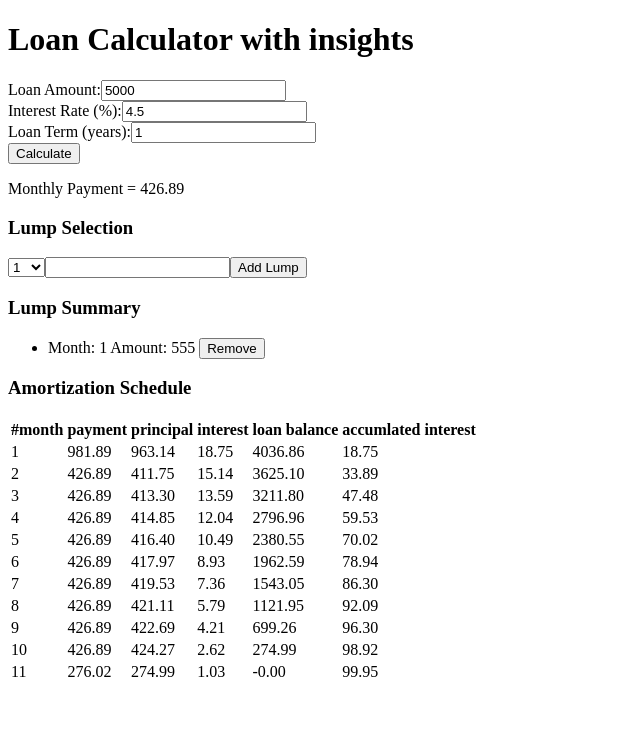
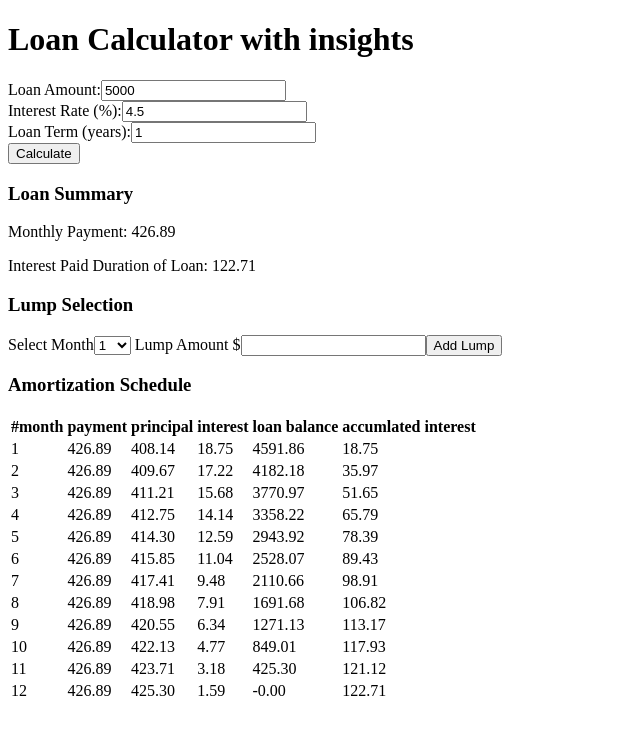
Before and after one commit to sanvirk99/loan-app, a React (Vite) app: page / in a window 1280 px wide. Shown: the top 734 px of the page, without its empty margins (0-640 px from the left). Built offline with nearby package versions, Linux system fonts and the light colour scheme.

Commit message:
lump selection input validation added, left to do is input component validation

```diff
--- a/src/Amortization.jsx
+++ b/src/Amortization.jsx
@@ -45,6 +45,8 @@ function arrayFactoryLumps(loan_amount, annualInterestRate, loanTermYears,lumps)
   let loan_balance=loan_amount;
   let total_interest=0;
   let i=0;
+
+  let lumps_applied=[]
   while(loan_balance>0){
 
     if(payment>loan_balance){ //should be triggered when the last payment is less than the principal
@@ -60,8 +62,11 @@ function arrayFactoryLumps(loan_amount, annualInterestRate, loanTermYears,lumps)
     total_interest+=interest;
     loan_balance=loan_balance-towardsPrincipal;
     arr.push(new monthlyPayment(payment+lump,towardsPrincipal,interest,(i+1),loan_balance,total_interest))
+    lumps_applied.push(i+1);
     i++;
   }
+
+  const filteredLumps=lumps.filter((lump)=>!lumps_applied.includes(lump.month));
 
   return arr;
 
@@ -81,7 +86,7 @@ const Amortization = (props) => {
     const payments=props.payments;
     const setPayments=props.setPayments;
     const lumps=props.lumps; //only read lumps which will change the payments
-
+    //const setLumps=props.setLumps;  //only set lumps which will change the payments
     useEffect(() => {
         let paymentArray = arrayFactoryLumps(loanAmount, interestRate, loanTermYear,lumps);
         console.log(paymentArray);
--- a/src/App.jsx
+++ b/src/App.jsx
@@ -4,299 +4,15 @@ import Input from './Input'
 import Amortization from './Amortization'
 import LumpSelection from './LumpSelection'
 
-// function calculateMonthlyPayment(principal, annualInterestRate, loanTermYears) {
-//   loanTermYears=Math.floor(loanTermYears);
-//   const monthlyInterestRate = (annualInterestRate/100) / 12 ;
-//   const numberOfPayments = loanTermYears * 12;
 
-//   const monthlyPayment = principal * monthlyInterestRate / (1 - Math.pow(1 + monthlyInterestRate, -numberOfPayments));
-//   return monthlyPayment;
-// }
+function calculateMonthlyPayment(principal, annualInterestRate, loanTermYears) {
+  loanTermYears = Math.floor(loanTermYears);
+  const monthlyInterestRate = (annualInterestRate / 100) / 12;
+  const numberOfPayments = loanTermYears * 12;
 
-// function currentMonthPayment(principal,annualInterestRate,months){
-
-//   const monthlyInterestRate = (annualInterestRate/100) / 12 ;
-//   const numberOfPayments = months;
-
-//   const monthlyPayment = principal * monthlyInterestRate / (1 - Math.pow(1 + monthlyInterestRate, -numberOfPayments));
-//   return monthlyPayment;
-
-
-// }
-
-// // Function to calculate interest for a specific month
-// function calculateInterestForMonth(remainingPrincipal, annualInterestRate) {
-//   const monthlyInterestRate = annualInterestRate / 12 / 100;
-
-//   const interestPayment = remainingPrincipal * monthlyInterestRate;
-
-//   return interestPayment;
-// }
-
-
-
-// function calculatePrincipal(total,interest){
-
-//   return (total-interest);
-// }
-
-
-
-// function arrayFactory(principal, annualInterestRate, loanTermYears){
-//   loanTermYears=Math.floor(loanTermYears)
-//   let months=loanTermYears*12;
-//   let arr=[];
-//   let payment=currentMonthPayment(principal,annualInterestRate,months)
-//   let total_interest=0;
-//   for(let i=0;i<months;i++){
-
-//     if(payment>principal){
-//       console.log(principal);
-//       payment=currentMonthPayment(principal,annualInterestRate,months-i)
-//       console.log(payment);
-//     }
-//     let interest=calculateInterestForMonth(principal,annualInterestRate)
-//     let towardsPrincipal=payment-interest;
-//     total_interest+=interest;
-//     principal=principal-towardsPrincipal;
-//     arr.push(new monthlyPayment(payment,towardsPrincipal,interest,(i+1),principal,total_interest))
-
-//   }
-
-//   return arr;
-// }
-// function monthlyPayment(payment,principal,interest,month,loan_balance,interest_paid) {
-
-//   this.month= month;
-//   this.payment = payment;
-//   this.principal = principal;
-//   this.interest = interest;
-//   this.loan_balance=loan_balance;
-//   this.interest_paid=interest_paid
-// }
-
-
-// //check boundries
-function lumpArrayFactory(arr,month,lump,interestRate){
-
-  //copy the array < then the month , update amounts
-  const sliceArr=arr.slice(0,month-1).map(item => {
-    return{...item}
-  })
-  console.log('lump factory')
-  console.log(arr);
-  console.log(month)
-  console.log(sliceArr)
-  console.log(sliceArr[sliceArr.length-1].loan_balance)
-
-  //create the new payment and adjust the balacne for the nth month
-  //create the next based on the this month unitil balacne 0
-
-  const lastItem = arr[sliceArr.length];
-  let newTranscation = new monthlyPayment(lastItem.payment + Number(lump), lastItem.principal + Number(lump), lastItem.interest, lastItem.month, lastItem.loan_balance - lump, lastItem.total_interest);
-  sliceArr.push(newTranscation);
-
-  let payment=arr[0].payment //keeping same payment
-
-  while(sliceArr[sliceArr.length-1].loan_balance>0){
-
-    let last=sliceArr[sliceArr.length-1];
-    let monthLeft=arr.length-last.month;
-    if(payment>last.loan_balance){
-      console.log(last.loan_balancel);
-      payment=currentMonthPayment(last.loan_balance,interestRate,1)
-      console.log(payment);
-    }
-    let interest=calculateInterestForMonth(last.loan_balance,interestRate);
-    let paidToPrincipal=payment-interest;
-    newTranscation=new monthlyPayment(payment,paidToPrincipal,interest,last.month+1,last.loan_balance-paidToPrincipal,last.total_interest+interest);
-    sliceArr.push(newTranscation);
-
-
-
-  }
-
-  console.log(sliceArr)
-  return sliceArr
-
-
+  const monthlyPayment = principal * monthlyInterestRate / (1 - Math.pow(1 + monthlyInterestRate, -numberOfPayments));
+  return monthlyPayment;
 }
-
-
-// const List = (props) => {
-//   const payments = props.payments;
-//   const setPayments=props.setPayments;
-//   const interestRate=props.interestRate;
-//   const [lumps,setLumps]=useState([]); // this is for the history aspect
-//   const [input,setInputs]=useState([]);
-
-//   useEffect(()=>{
-
-//     //if payments change then input must be cleared and new index must be genereated
-//     let temp=payments.map(payment => {
-//       return 0
-//     })
-
-//     setInputs(temp)
-
-//   },[payments])
-
-
-//   const addLump=(month,payment,event)=>{
-//     console.log(month)
-//     console.log(payment)
-//     console.log(input[month-1])
-//     let lumpPayment=input[month-1]
-
-//     let tempLumps=[...lumps]
-//     let prevlump=tempLumps.find(lump => {return lump.month===month})
-
-//     if(prevlump){
-//       prevlump.amount+=Number(lumpPayment)
-
-//     }else{
-//       let lumpAddition = {
-//         month: month,
-//         amount: Number(lumpPayment),
-//       }
-//       tempLumps.push(lumpAddition)
-//     }
-
-//     let temp=lumpArrayFactory( payments.map(item=>{
-//       return {...item}
-//     }),month,lumpPayment,interestRate)
-//     //i need to add the lump sum payment update the priciple at that point and update the values after that month
-//     setPayments(temp)
-//     setLumps(tempLumps)
-//   }
-
-//   const handelInput=(month,event)=>{
-//     let temp=[...input]
-//     temp[month-1]=event.target.value;
-//     setInputs(temp)
-
-//   }
-
-//   return (<>
-//     <div>
-//       {lumps.length > 0 && (
-//         <>
-//           <p>Lump payments added</p>
-//           <ul>
-//             {lumps.map(payment => {
-//               return <li key={payment.month}>{`${payment.amount} $ added to month ${payment.month}`}</li>
-//             })
-//             }
-//           </ul>
-//         </>
-//       )
-//       }
-//     </div>
-//     <table>
-//       <thead>
-//         <tr>
-//           <th>#month</th>
-//           <th>payment</th>
-//           <th>principal</th>
-//           <th>intrest</th>
-//         </tr>
-//       </thead>
-//       <tbody>
-//         {payments.map((item) => (
-//           <tr key={item.month}>
-//             <td>{item.month}</td>
-//             <td>{(item.payment).toFixed(2)}</td>
-//             <td>{(item.principal).toFixed(2)}</td>
-//             <td>{(item.interest).toFixed(2)}</td>
-//             <td><input
-//               type='number'
-//               value={input[item.month-1]||''}
-//               onChange={(event)=>handelInput(item.month,event)}
-//               >
-//             </input>
-//             <button onClick={(event) => addLump(item.month,item.payment,event)}>Add Lump</button>
-//             </td>
-//           </tr>
-//         ))}
-//       </tbody>
-//     </table>
-
-
-//   </>)
-// }
-
-
-
-// const Calculator= (props) =>{
-
-//   const [loanAmount, setLoanAmount] = useState(5000);
-//   const [interestRate, setInterestRate] = useState(4.5);
-//   const [loanTerm, setLoanTerm] = useState(1);
-//   const [loanTermMonth,setLoanTermMonth]= useState(60)
-//   const [info, setInfo] =useState('enter loan information')
-//   const [payments,setPayments]=useState([])
-
-//   useEffect(()=>{
-
-//     let monthlyPayment = calculateMonthlyPayment(loanAmount,interestRate,loanTerm)
-//     let interest=calculateInterestForMonth(loanAmount,interestRate)
-//     let principal=calculatePrincipal(monthlyPayment,interest)
-//     if(!isNaN(monthlyPayment) && isFinite(monthlyPayment)){
-
-//       let arr=arrayFactory(loanAmount,interestRate,loanTerm)
-//       setPayments(arr)
-//     }
-
-//   },[loanAmount,interestRate,loanTerm])
-
-//   useEffect(()=>{ //if payments is updated then this triggerent to recalculate
-
-//     let summary={
-//       total_amount: 0,
-//       total_interest: 0
-//     }
-
-//     payments.reduce((sum,transcation)=>{
-//       sum.total_amount+=transcation.payment;
-//       sum.total_interest+=transcation.interest;
-//       return sum;
-//     },summary)
-
-//     setInfo(`Total amount paid: ${(summary.total_amount).toFixed(2)}, Total interest paid: ${(summary.total_interest).toFixed(2)}`)
-//   },[payments])
-
-//   const handleLoanAmountChange = (event) => {
-//     setLoanAmount(event.target.value);
-//   };
-
-//   const handleInterestRateChange = (event) => {
-//     setInterestRate(event.target.value);
-//   };
-
-//   const handleLoanTermChange = (event) => {
-//     setLoanTerm(event.target.value);
-//   };
-
-//   const handleSubmit = (event) => {
-//     event.preventDefault();
-//     // Handle form submission here
-//     console.log('Loan Amount:', loanAmount);
-//     console.log('Interest Rate:', interestRate);
-//     console.log('Loan Term:', loanTerm);
-
-
-
-//   };
-
-//   return (
-
-//     <></>
-
-//   );
-
-
-// }
-
 
 function App() {
 
@@ -305,9 +21,36 @@ function App() {
   const [interestRate, setInterestRate] = useState(4.5);
   const [loanTermYear, setLoanTermYear] = useState(1);
   const [monthlyPayment, setMonthlyPayment] = useState(0);
-
+  const [totalPayment, setTotalPayment] = useState(0);
+  const [totalInterest, setTotalInterest] = useState(0);
   const [payments, setPayments] = useState([]);
   const [lumps, setLumps] = useState([]);
+
+  useEffect(() => {
+    let monthlyPayment = calculateMonthlyPayment(loanAmount, interestRate, loanTermYear)
+    console.log(`Monthly Payment = ${monthlyPayment} `)
+    setMonthlyPayment(monthlyPayment)
+
+  }, [loanAmount, interestRate, loanTermYear])
+
+  useEffect(() => {
+    if (payments.length === 0) {
+      return
+    }
+
+    //accumulate the total payment and interest
+    let totalPayment = 0
+    let totalInterest = 0
+    payments.forEach((payment) => {
+      totalPayment += payment.payment
+      totalInterest += payment.interest
+    })
+
+    setTotalPayment(totalPayment)
+    setTotalInterest(totalInterest)
+
+  }, [payments])
+
   return (
     <>
       <h1>Loan Calculator with insights</h1>
@@ -319,13 +62,10 @@ function App() {
         setInterestRate={setInterestRate}
         setLoanTermYear={setLoanTermYear}
       />
-      <Calculator //read the values from the input and calculate the monthly payment and interest return a info string
-        loanAmount={loanAmount}
-        interestRate={interestRate}
-        loanTermYear={loanTermYear}
-        monthlyPayment={monthlyPayment}
-        setMonthlyPayment={setMonthlyPayment}
-      />
+      <h3>Loan Summary</h3>
+      <p>Monthly Payment: {monthlyPayment.toFixed(2)}</p>
+      <p>Interest Paid Duration of Loan: {totalInterest.toFixed(2)}</p>
+
       <LumpSelection //make this handel only input and output the values, its months selection is dependedent on the amortization
         payments={payments} //only read
         lumps={lumps}
@@ -340,7 +80,7 @@ function App() {
         payments={payments}
         setPayments={setPayments} //mondify the payments
         lumps={lumps}
-       // setLumps={setLumps}
+        //setLumps={setLumps}
 
       />
 
--- a/src/LumpSelection.jsx
+++ b/src/LumpSelection.jsx
@@ -16,24 +16,15 @@ const LumpSelection = (props) => {
     const lumps=props.lumps;
     const setLumps=props.setLumps;
     const payments=props.payments;
-
-
-
-    useEffect(() => {
-
-     //when payments modified, need lumps no longer taken into account should be removed
-
-
-     //for testing populate lumps
-     setLumps([new lumpObject(1,555)])
-
-    },[])
-
+    const [infoMsg, setInfoMsg] = useState(null);
 
     //just create new month if the month already exists
     //may need modification when recalculating the payments but can i can squash all months
     const handleSubmit = (event) => {
         event.preventDefault();
+        if(infoMsg!==null){
+            return;
+        }
         console.log(event.target)
         console.log(event.target.lumpSelection.value)
         console.log(event.target.lumpAmount.value)
@@ -42,16 +33,12 @@ const LumpSelection = (props) => {
         let amount=Number(event.target.lumpAmount.value);
 
         if(temp.find((lump)=>lump.month===month)){
-            console.log('month already exists')
-
-            //prompt message which disapears after 3 seconds
-            //choice update
+            console.log('month already exists addind to existing lump')
             let index=temp.findIndex((lump)=>lump.month===month);
             temp[index].amount+=amount;
             setLumps(temp);
             return;
         }
-
         temp.push(new lumpObject(month,amount))
         setLumps(temp);
 
@@ -65,6 +52,47 @@ const LumpSelection = (props) => {
 
     }
 
+    const [selectedMonth, setSelectedMonth] = useState(1);
+    const [input, setInput] = useState('');
+    const [lumpAmount, setLumpAmount] = useState(0);
+
+    useEffect(() => {
+
+        if(payments.length===0){ //edge catch if the payments array is empty usally on start up this compoenets is rendered before the payments are calculated
+            return;
+        }
+
+        if(lumpAmount<0){
+            setInfoMsg('Enter valid amount greater than 0')
+            return;
+        }
+
+        let balance=payments[selectedMonth-1].loan_balance;
+        if(lumpAmount>balance){
+            setInfoMsg('Lump amount exceeds loan balance, Enter valid amount')
+            return;
+        }
+        setInfoMsg(null)
+
+    },[selectedMonth,lumpAmount,payments])
+
+
+    useEffect(()=>{ //when ever new lump is created clear the input and set lump amount to 0
+        setInput('') //using two variables to clear the input field and pervent the value 0 from being displayed
+        setLumpAmount(0)
+    },[lumps])
+
+    const handelSelection = (event) => {
+        console.log(event.target.value)
+        setSelectedMonth(event.target.value)
+    }
+
+    const handelInput = (event) => {
+        console.log(event.target.value)
+        setInput(event.target.value)
+        let amount=Number(event.target.value);
+        setLumpAmount(amount)
+    }
 
 
     return (
@@ -72,16 +100,18 @@ const LumpSelection = (props) => {
         <div>
             <h3> Lump Selection</h3>
             <form onSubmit={handleSubmit}>
-            <select name='lumpSelection' id='lumpSelection'>
-                {payments.map((payment,index) => {
+            <label> Select Month</label>
+            <select name='lumpSelection' id='lumpSelection' onChange={handelSelection}>
+                {payments.map((payment) => {
                     return <option key={payment.month} value={payment.month}> {payment.month}</option>
                 })}
             </select>
-            <input type='number' name='lumpAmount' id='lumpAmount' />
+            <label> Lump Amount $</label>
+            <input type='number' name='lumpAmount' id='lumpAmount' step="0.01" min="0" onInput={handelInput} value={input} />
             <button> Add Lump</button>
             </form>
         </div>
-
+        <p style={{ color: 'red' }}>{infoMsg}</p>
         {lumps.length>0 && <div>
             <h3> Lump Summary</h3>
             <ul>
```
